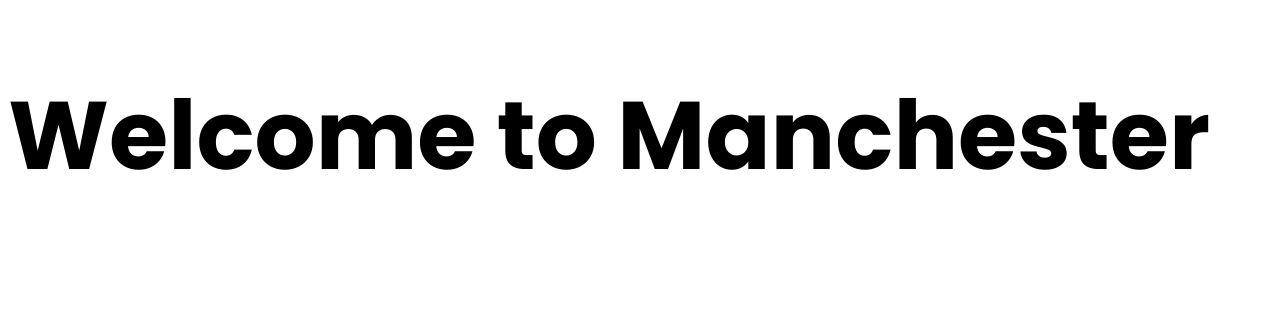
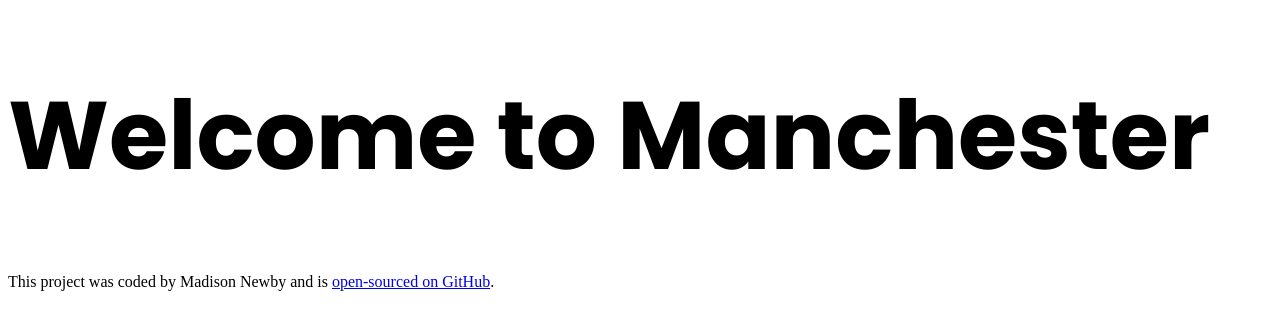
Before and after one commit to maddie-newby/travel-project, a plain HTML site: page index.html in a window 1280 px wide. Drawn offline with Linux system fonts and the light colour scheme.

Commit message:
Add footer

```diff
--- a/index.html
+++ b/index.html
@@ -18,4 +18,9 @@
     <h1>Welcome to Manchester</h1>
 </body>
 
+<footer>
+    This project was coded by Madison Newby and is <a href="https://github.com/maddie-newby/travel-project"
+        title="GitHub link">open-sourced on GitHub</a>.
+</footer>
+
 </html>
```
Also changed, not shown: images/building.jpg (added).
